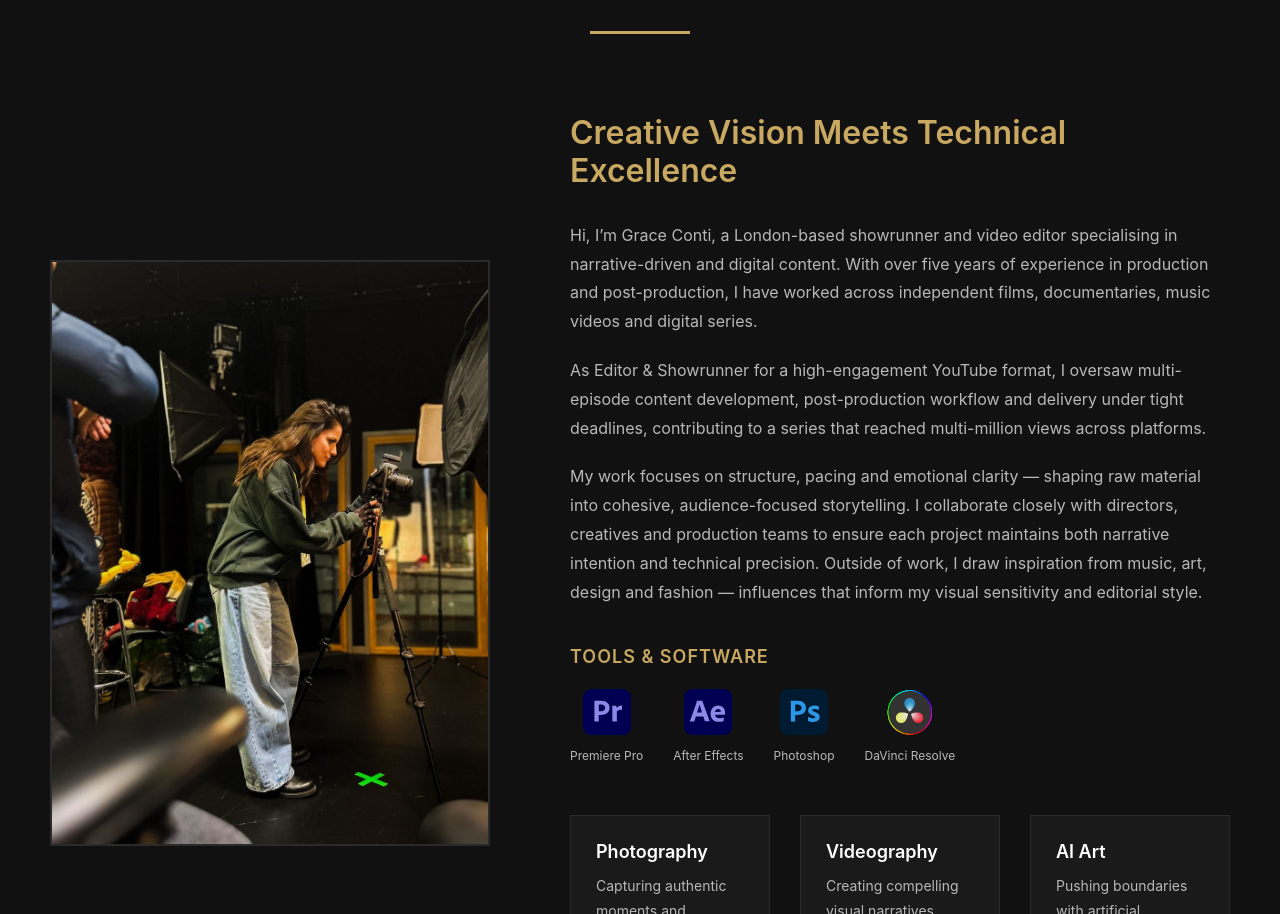
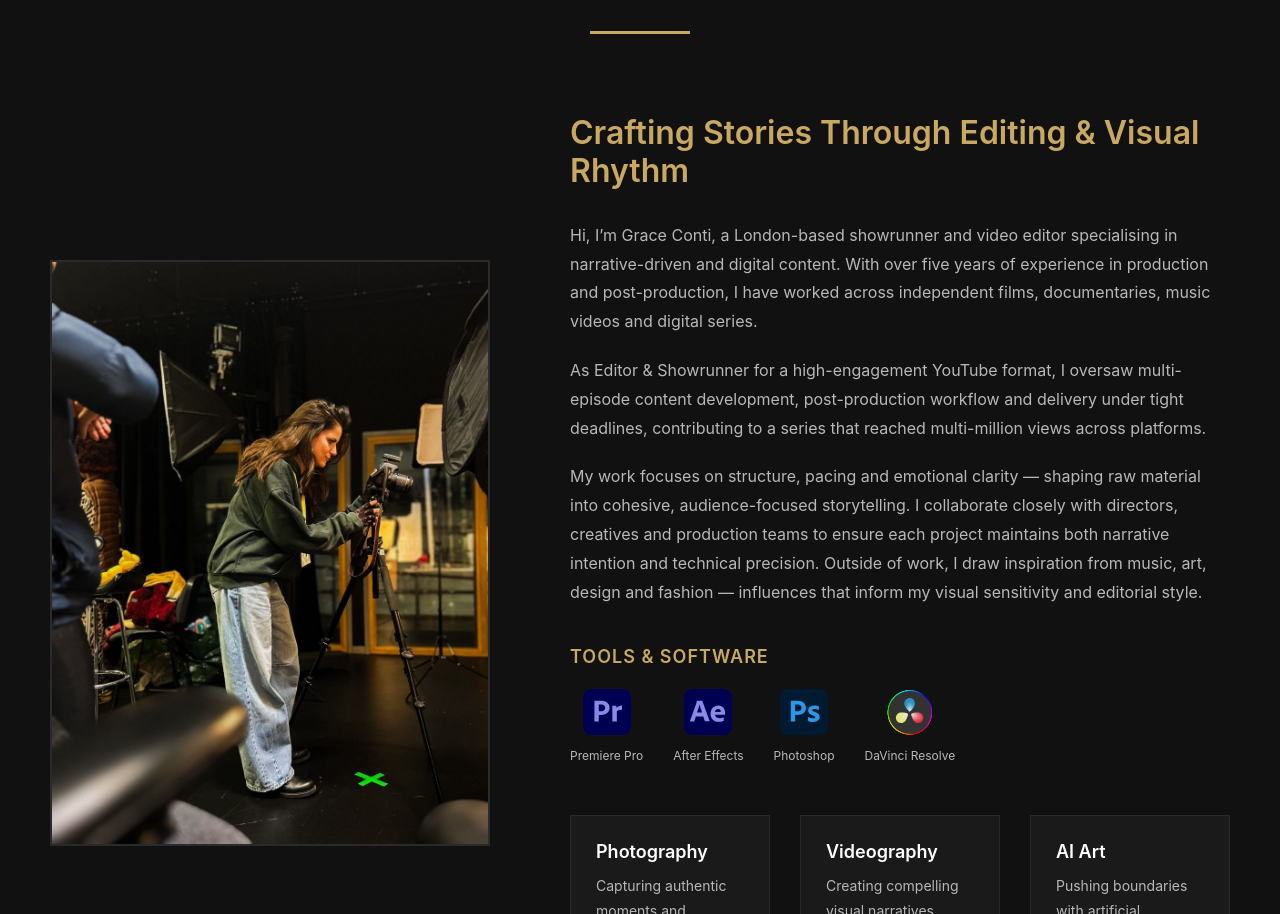
Before and after one commit to graceconti/graceconti.github.io, a React (Vite) app: page / in a window 1280 px wide. Shown: the part 981-1895 px from the top of the page. Built offline with nearby package versions, Linux system fonts and the light colour scheme.

Commit message:
Update About.jsx
Changed About text

```diff
--- a/src/components/About.jsx
+++ b/src/components/About.jsx
@@ -19,7 +19,7 @@ const About = () => {
           </div>
 
           <div className={`about-text scroll-animate-right ${isVisible ? 'visible' : ''}`}>
-            <h3>Creative Vision Meets Technical Excellence</h3>
+            <h3>Crafting Stories Through Editing & Visual Rhythm</h3>
             <p>
               Hi, I’m Grace Conti, a London-based showrunner and video editor specialising in narrative-driven and digital content. With over five years of experience in production and post-production, I have worked across independent films, documentaries, music videos and digital series.
             </p>
```
